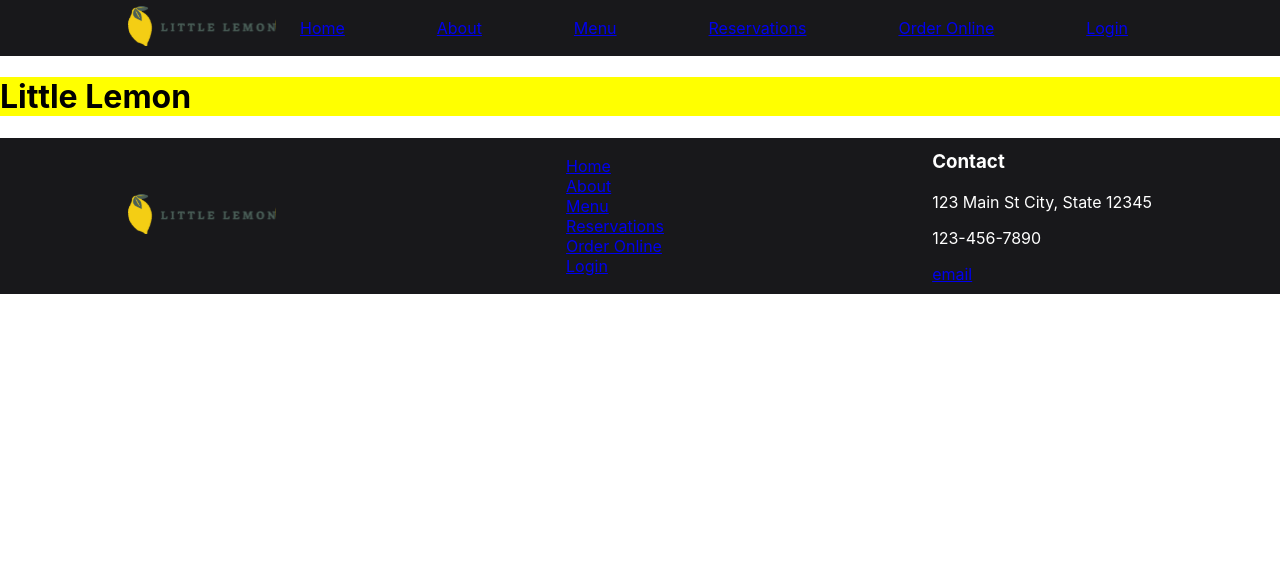
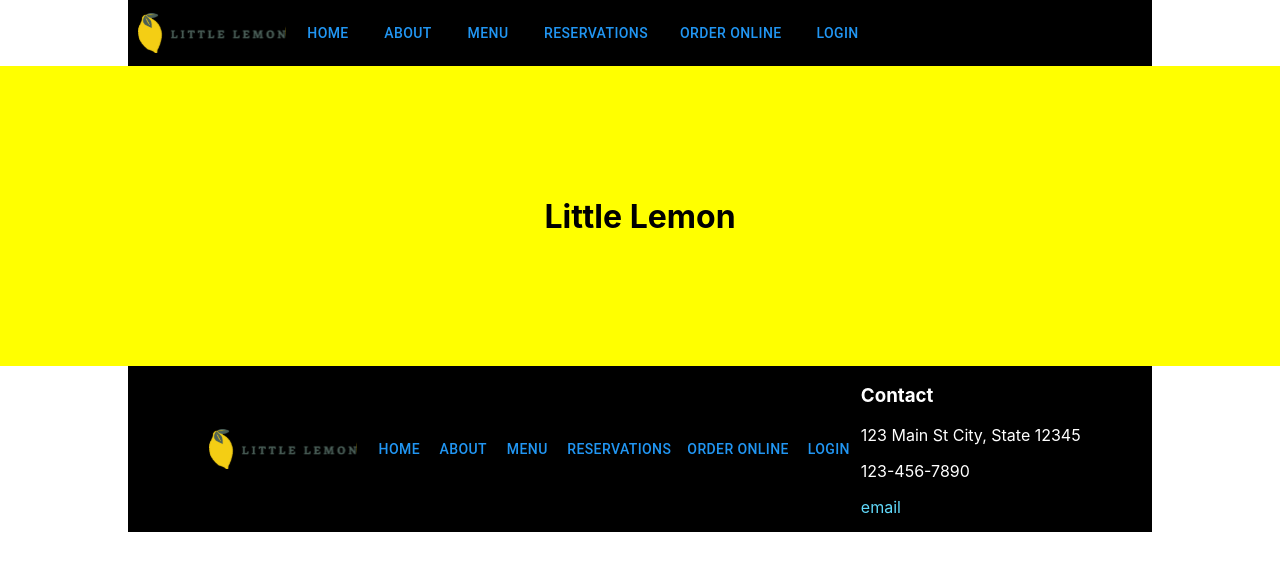
Before and after one commit to romanlegeza/little-lemon, a React (Create React App) app: page / in a window 1280 px wide. Shown: the top 570 px of the page. Built offline with nearby package versions, Linux system fonts and the light colour scheme.

Commit message:
@mui theme added with some new css

```diff
--- a/package.json
+++ b/package.json
@@ -6,6 +6,8 @@
     "@chakra-ui/react": "^2.8.0",
     "@emotion/react": "^11.11.1",
     "@emotion/styled": "^11.11.0",
+    "@mui/icons-material": "^5.14.3",
+    "@mui/material": "^5.14.5",
     "@testing-library/jest-dom": "^5.17.0",
     "@testing-library/react": "^13.4.0",
     "@testing-library/user-event": "^13.5.0",
--- a/src/App.css
+++ b/src/App.css
@@ -3,17 +3,21 @@
 }
 
 .App-logo {
-  height: 40vmin;
   pointer-events: none;
-}
-
-@media (prefers-reduced-motion: no-preference) {
-  .App-logo {
-    animation: App-logo-spin infinite 20s linear;
-  }
+  padding: 10px;
 }
 
 .App-header {
+  margin: 0 auto;
+  align-items: center;
+  /* justify-content: center; */
+  color: white;
+  background-color: black;
+  max-width: 1024px;
+  height: 66px;
+}
+
+.App-header-max {
   background-color: #282c34;
   min-height: 100vh;
   display: flex;
@@ -24,15 +28,50 @@
   color: white;
 }
 
+.App-footer {
+  margin: 0 auto;
+  align-items: center;
+  justify-content: center;
+  color: white;
+  background-color: black;
+  max-width: 1024px;
+  height: 166px;
+}
+
 .App-link {
   color: #61dafb;
+  text-decoration: none;
+}
+
+.App-link:hover {
+  color: aliceblue;
 }
 
 @keyframes App-logo-spin {
   from {
     transform: rotate(0deg);
   }
+
   to {
     transform: rotate(360deg);
   }
 }
+
+.App-body {
+  display: flex;
+  flex-direction: column;
+  align-items: center;
+  justify-content: center;
+  width: 100%;
+  min-height: 300px;
+  background-color: yellow;
+}
+
+.mobile-menu-icon {
+  position: absolute;
+  top: 0;
+  right: 0;
+  margin: 10px;
+  z-index: 1;
+  cursor: pointer;
+}
--- a/src/components/Footer.js
+++ b/src/components/Footer.js
@@ -1,29 +1,23 @@
 import React from "react";
 import { Box, Flex } from "@chakra-ui/react";
+import useMediaQuery from '@mui/material/useMediaQuery';
+import Logo from "./Logo";
 import Nav from "./Nav";
-import Logo from "./Logo";
 
 const Footer = () => {
+    const isDesktop = useMediaQuery(theme => theme.breakpoints.up('md'));
     return (
-        <Box backgroundColor="#18181b">
+        <Box>
             <footer>
-                <Flex
-                    margin="0 auto"
-                    px={12}
-                    color="white"
-                    justifyContent="center"
-                    alignItems="center"
-                    maxWidth="1024px"
-                    height={156}
-                >
+                <Flex className="App-footer">
                     <Logo />
-                    <Nav isHeader={false} />
+                    {isDesktop ? <Nav isHeader={false} /> : null}
                     <Box>
                         <h3>Contact</h3>
                         <p>123 Main St City, State 12345</p>
                         <p>123-456-7890</p>
                         <p>
-                            <a href="mailto:" target="_blank" rel="noreferrer">
+                            <a href="mailto:" className="App-link" target="_blank" rel="noreferrer">
                                 email
                             </a>
                         </p>
--- a/src/components/Header.js
+++ b/src/components/Header.js
@@ -1,23 +1,15 @@
 import React from "react";
 import { Box, Flex } from "@chakra-ui/react";
+import Logo from "./Logo";
 import Nav from "./Nav";
-import Logo from "./Logo";
 
 const Header = () => {
     return (
-        <Box backgroundColor="#18181b">
+        <Box>
             <header>
-                <Flex
-                    margin="0 auto"
-                    px={12}
-                    color="white"
-                    justifyContent="center"
-                    alignItems="center"
-                    maxWidth="1024px"
-                    height={56}
-                >
+                <Flex className="App-header">
                     <Logo />
-                    <Nav isHeader={true}/>
+                    <Nav isHeader={true} />
                 </Flex>
             </header>
         </Box>
--- a/src/components/Logo.js
+++ b/src/components/Logo.js
@@ -3,9 +3,9 @@ import logo from "../images/Logo.svg";
 
 const Logo = () => {
     return (
-        <div>
-            <img src={logo} alt="Little Lemon Logo" />
-        </div>
+        <>
+            <img src={logo} alt="Little Lemon Logo" className="App-logo" />
+        </>
     );
 }
 
--- a/src/components/Main.js
+++ b/src/components/Main.js
@@ -3,7 +3,7 @@ import { Box } from "@chakra-ui/react";
 
 const Main = () => {
     return (
-        <Box backgroundColor="yellow">
+        <Box className="App-body">
             <main>
                 <h1>Little Lemon</h1>
             </main>
--- a/src/components/Nav.js
+++ b/src/components/Nav.js
@@ -1,42 +1,78 @@
-import React from "react";
-import { Box } from "@chakra-ui/react";
+import React, { useState } from 'react';
+import IconButton from '@mui/material/IconButton';
+import MenuIcon from '@mui/icons-material/Menu';
+import Menu from '@mui/material/Menu';
+import MenuItem from '@mui/material/MenuItem';
+import useMediaQuery from '@mui/material/useMediaQuery';
+import { Button, Box } from '@mui/material';
+import { useEffect } from 'react';
+
 
 const Nav = (props) => {
     const isHeader = props.isHeader || false;
-    return (
-        <nav
-            style={{
-                display: isHeader ? "flex" : "block",
-                justifyContent: "space-between",
-                alignItems: "center",
-                width: "100%",
-                maxWidth: isHeader ? "1024px" : "100px",
-                margin: "0 auto",
-                padding: "0 12px",
-            }}
-        >
-            <Box
-                as="ul"
-                style={{
-                    display: isHeader ? "flex" : "block",
-                    justifyContent: "space-between",
-                    alignItems: "center",
-                    listStyle: "none",
-                    width: "100%",
-                    maxWidth: "1024px",
-                    margin: "0 auto",
-                    padding: "0 12px",
+    const [anchorEl, setAnchorEl] = useState(null);
+    const isDesktop = useMediaQuery(theme => theme.breakpoints.up('md'));
+
+    const handleClick = (event) => {
+        setAnchorEl(event.currentTarget);
+    };
+
+    const handleClose = () => {
+        setAnchorEl(null);
+    };
+
+    const menuItems = {
+        home: 'Home',
+        about: 'About',
+        menu: 'Menu',
+        reservations: 'Reservations',
+        orderOnline: 'Order Online',
+        login: 'Login',
+    }
+
+    const DesktopMenu = () => (
+        <Box display={isHeader ? "flex" : "block"} gap={2}>
+            {Object.keys(menuItems).map((key, index) => (
+                <Button key={index} onClick={handleClose}>
+                    {menuItems[key]}
+                </Button>
+            ))}
+        </Box>
+    );
+
+    const MobileMenu = () => (
+        <div className='mobile-menu-icon'>
+            <IconButton size='meduim' color='secondary'  onClick={handleClick}>
+                <MenuIcon />
+            </IconButton>
+            <Menu
+                anchorEl={anchorEl}
+                keepMounted
+                open={Boolean(anchorEl)}
+                onClose={handleClose}
+                anchorOrigin={{
+                    vertical: 'top',
+                    horizontal: 'right',
+                }}
+                transformOrigin={{
+                    vertical: 'top',
+                    horizontal: 'center',
                 }}
             >
-                <li><a href="/">Home</a></li>
-                <li><a href="/about">About</a></li>
-                <li><a href="/menu">Menu</a></li>
-                <li><a href="/reservations">Reservations</a></li>
-                <li><a href="/order">Order Online</a></li>
-                <li><a href="/login">Login</a></li>
-            </Box>
-        </nav>
+                {Object.keys(menuItems).map((key, index) => (
+                    <MenuItem key={index} onClick={handleClose}>
+                        {menuItems[key]}
+                    </MenuItem>
+                ))}
+            </Menu>
+        </div>
     );
-};
+
+    return (
+        <div>
+            {isDesktop ? <DesktopMenu /> : <MobileMenu />}
+        </div>
+    );
+}
 
 export default Nav;
--- /dev/null
+++ b/src/theme.js
@@ -0,0 +1,9 @@
+import { blue, yellow } from "@mui/material/colors";
+import { createTheme } from "@mui/material/styles";
+
+export const appTheme = createTheme({
+    palette: {
+        primary: blue,
+        secondary: yellow,
+    },
+});
```
Also changed, not shown: src/App.js (+5 -2 lines), 1 other file (tests, documents, lock files or other folders).
